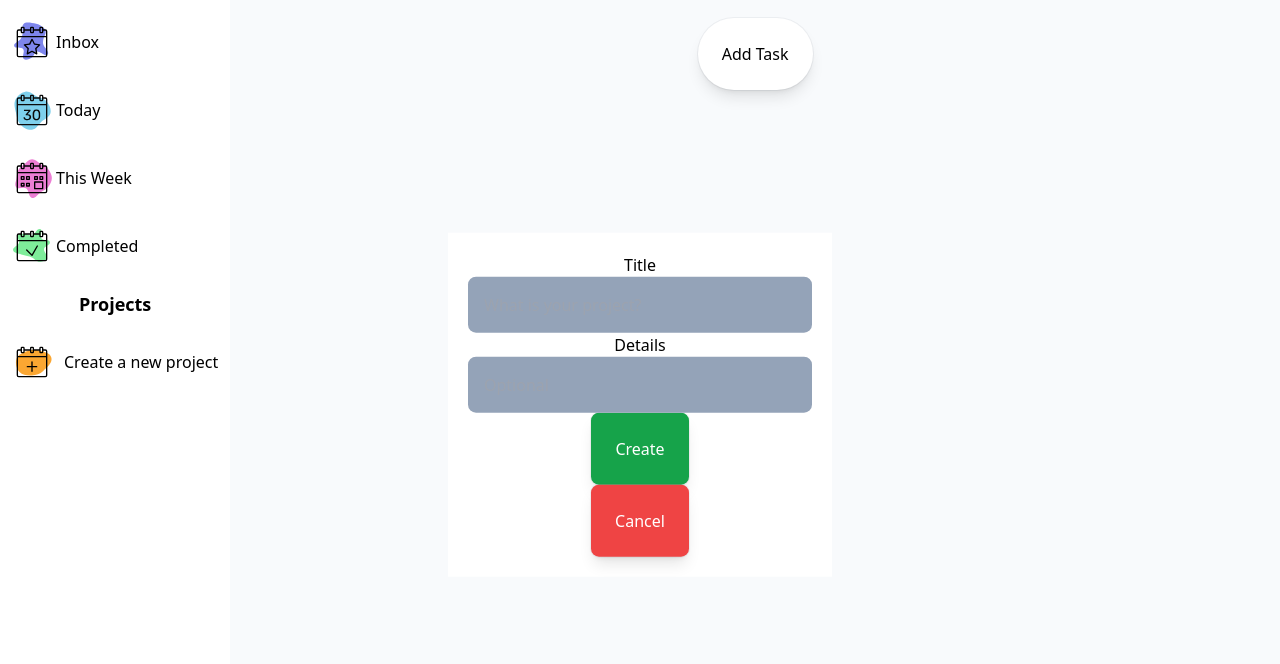
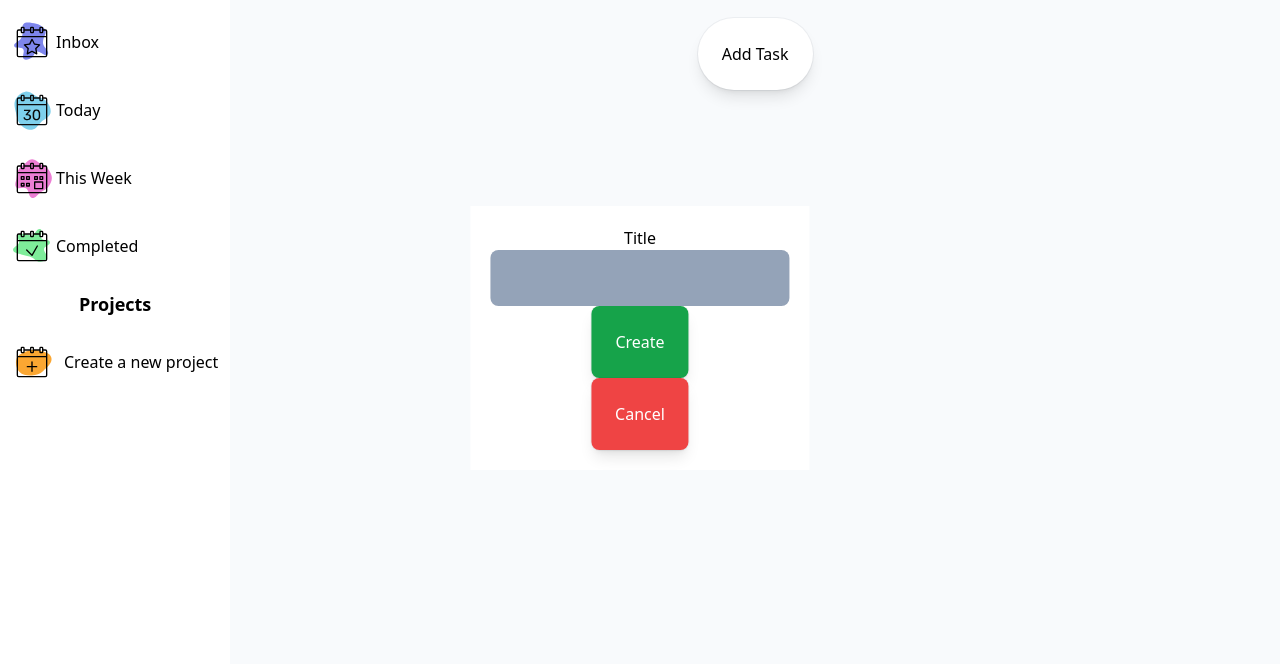
Before and after one commit to raybgomez/to-do-list, a website built with webpack: page dist/index.html in a window 1280 px wide. Both pictures are taken after a click on the button "Create a new project". Shown: the part 82-746 px from the top of the page. Built offline with nearby package versions, Linux system fonts and the light colour scheme.

Commit message:
Rewrite code to include data attributes & objects

```diff
--- a/dist/index.html
+++ b/dist/index.html
@@ -29,18 +29,16 @@
                         <h2 class="font-semibold text-lg mx-auto pb-3">Projects</h2>
                         <button class="newProjectBtn flex gap-3 items-center ease-in-out duration-300  group rounded-lg p-3 bg-white hover:shadow-lg hover: ring-slate-900/5 hover:ring-1"><img src="./images/newProject.svg" class="h-10 w-10">Create a new project</button>
                         <div class="projectListHolder gap-1">
-                            <div class="projectList flex flex-col align-middle justify-center gap-1">
+                            <ul class="projectListUl flex flex-col align-middle justify-center gap-1" data-lists>
                                 <!-- append buttons as child elements -->
-                            </div>
+                            </ul>
                         </div>
                     </div>
                     <div class="createProjectPopup relative text-center w-full" >
                         <div class="projectPopup hidden fixed -translate-x-1/2 translate-y-1/3 left-1/2 top-1/4 outline-2 outline-zinc-800 z-10" id="popupProject">
-                            <form class="projFormContainer max-w-sm p-5 bg-white">
+                            <form class="projFormContainer max-w-sm p-5 bg-white" data-new-list-form >
                                 <label for="title">Title</label>
-                                <input type="text" id="title" placeholder="What is your project?" name="title" class="w-full p-4 outline-none rounded-lg bg-slate-400" required>
-                                <label for="details">Details</label>
-                                <input type="text" id="details" placeholder="Optional" name="details" class="w-full p-4 outline-none rounded-lg bg-slate-400" optional>
+                                <input type="text" id="title" data-new-list-input name="title" class="w-full p-4 outline-none rounded-lg bg-slate-400" required>
                                 <button type="submit" class="projBtnSubmit ease-in-out duration-300 group block mx-auto rounded-lg p-6 bg-green-600 text-white ring-1 ring-slate-900/5 shadow-lg space-y-3 hover:scale-125">Create</button>
                                 <button type="button" class="projBtnCancel ease-in-out duration-300 group block mx-auto rounded-lg p-6 bg-red-500 text-white ring-1 ring-slate-900/5 shadow-lg space-y-3 hover:scale-125" onClick="closeForm()">Cancel</button>
                             </form>
```
